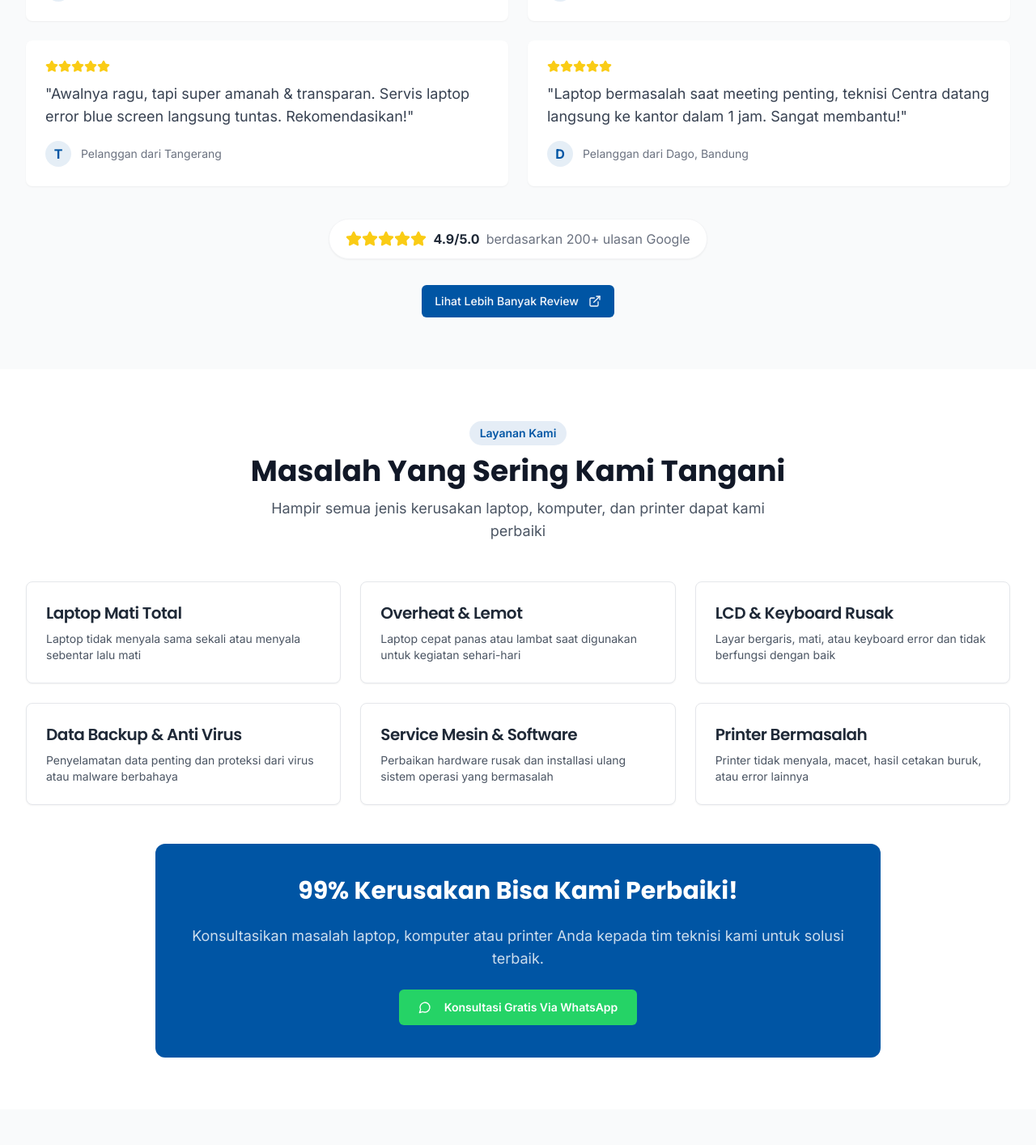
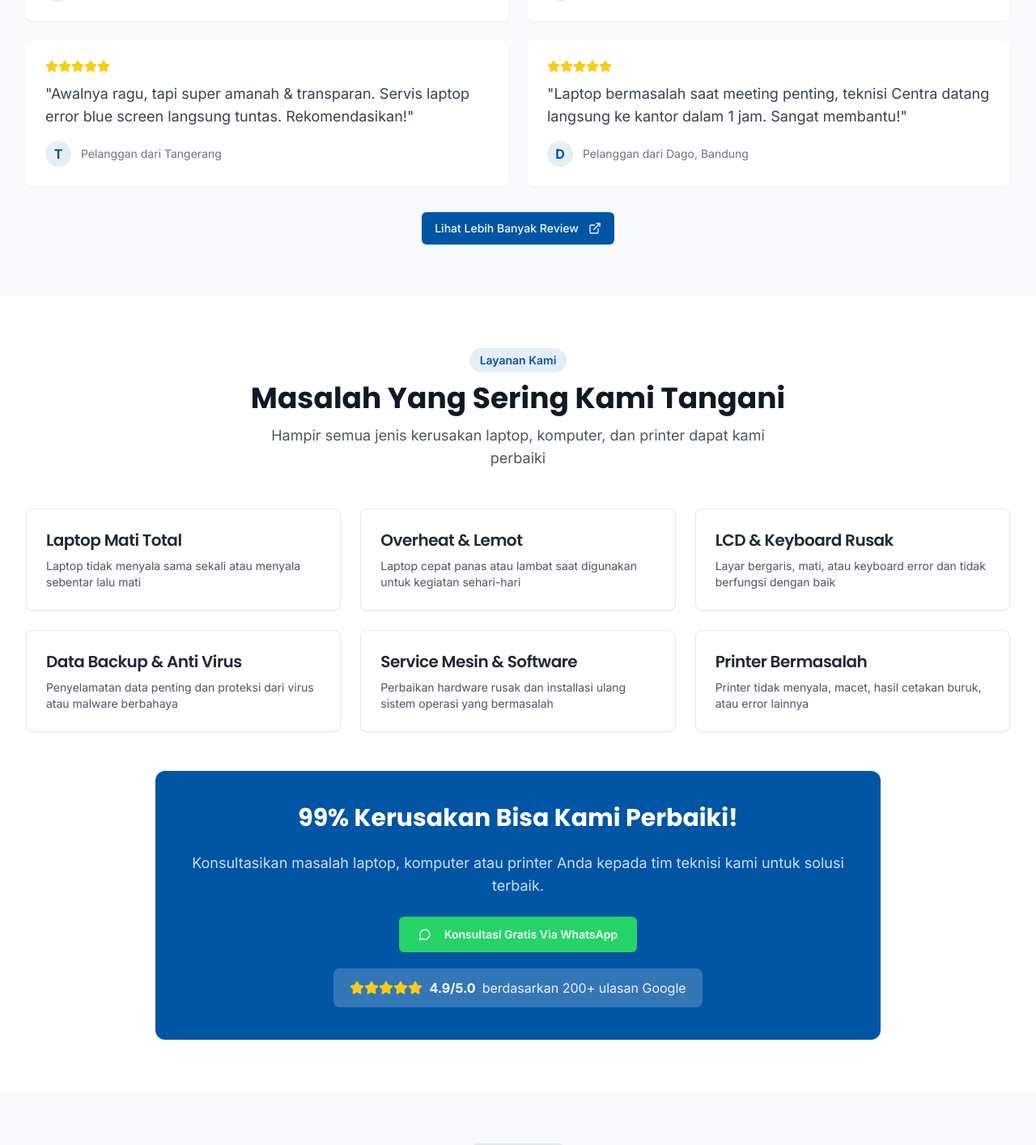
Before and after one commit to yogabayusavira/Centra-titiran-bandung, a React (Vite) app: page / in a window 1280 px wide. Shown: the part 2142-3556 px from the top of the page at 81% size. Built offline with nearby package versions, Linux system fonts and the light colour scheme.

Commit message:
Fix: Move Google review display
Move the Google review display from the Testimonials section to the Common Issues section.

```diff
--- a/src/components/CommonIssues.tsx
+++ b/src/components/CommonIssues.tsx
@@ -3,7 +3,7 @@ import React from "react";
 import { Badge } from "@/components/ui/badge";
 import { Card, CardContent, CardDescription, CardHeader, CardTitle } from "@/components/ui/card";
 import { Button } from "@/components/ui/button";
-import { MessageCircle } from "lucide-react";
+import { MessageCircle, Star } from "lucide-react";
 
 const CommonIssues = () => {
   const issues = [
@@ -81,6 +81,17 @@ const CommonIssues = () => {
               <MessageCircle className="mr-2" size={22} />
               Konsultasi Gratis Via WhatsApp
             </Button>
+
+            {/* Rating display under the WhatsApp button */}
+            <div className="mt-5 flex justify-center">
+              <div className="flex items-center gap-2 bg-white/20 backdrop-blur-sm rounded-lg px-5 py-3">
+                <div className="flex">
+                  {Array(5).fill(null).map((_, i) => <Star key={i} size={18} className="fill-yellow-400 text-yellow-400" />)}
+                </div>
+                <span className="font-bold text-white">4.9/5.0</span>
+                <span className="text-white/90">berdasarkan 200+ ulasan Google</span>
+              </div>
+            </div>
           </div>
         </div>
       </div>
--- a/src/components/Testimonials.tsx
+++ b/src/components/Testimonials.tsx
@@ -1,8 +1,10 @@
+
 import React from "react";
 import { Badge } from "@/components/ui/badge";
 import { Card, CardContent } from "@/components/ui/card";
 import { Button } from "@/components/ui/button";
 import { Star, ExternalLink } from "lucide-react";
+
 const Testimonials = () => {
   const testimonials = [{
     quote: "Harganya jauh lebih terjangkau & cepat. Laptop saya kembali seperti baru dalam 2 hari saja.",
@@ -21,9 +23,11 @@ const Testimonials = () => {
     location: "Dago, Bandung",
     rating: 5
   }];
+
   const renderStars = (rating: number) => {
     return Array(rating).fill(null).map((_, i) => <Star key={i} size={16} className="fill-yellow-400 text-yellow-400" />);
   };
+
   return <section id="testimonials" className="section-padding bg-gray-50">
       <div className="container-custom">
         <div className="text-center mb-12">
@@ -55,16 +59,6 @@ const Testimonials = () => {
             </Card>)}
         </div>
 
-        <div className="mt-10 flex justify-center">
-          <div className="flex items-center gap-2 bg-white rounded-full px-5 py-3 shadow-sm border border-gray-100">
-            <div className="flex">
-              {Array(5).fill(null).map((_, i) => <Star key={i} size={20} className="fill-yellow-400 text-yellow-400" />)}
-            </div>
-            <span className="font-bold text-gray-800">4.9/5.0</span>
-            <span className="text-gray-500">berdasarkan 200+ ulasan Google</span>
-          </div>
-        </div>
-
         <div className="mt-8 text-center">
           <Button variant="default" className="bg-centra-blue hover:bg-centra-blue/90" onClick={() => window.open("https://maps.app.goo.gl/e1WQ6tFpWefPnXMn6", "_blank")}>
             Lihat Lebih Banyak Review <ExternalLink className="ml-1" size={16} />
@@ -73,4 +67,5 @@ const Testimonials = () => {
       </div>
     </section>;
 };
+
 export default Testimonials;
```
